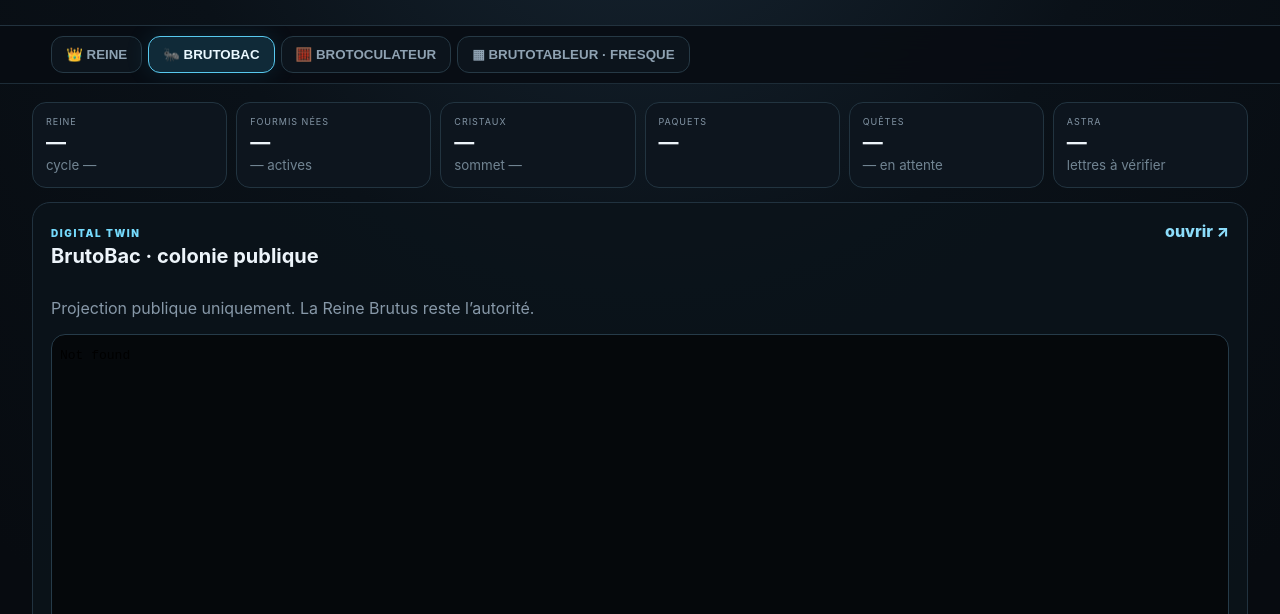
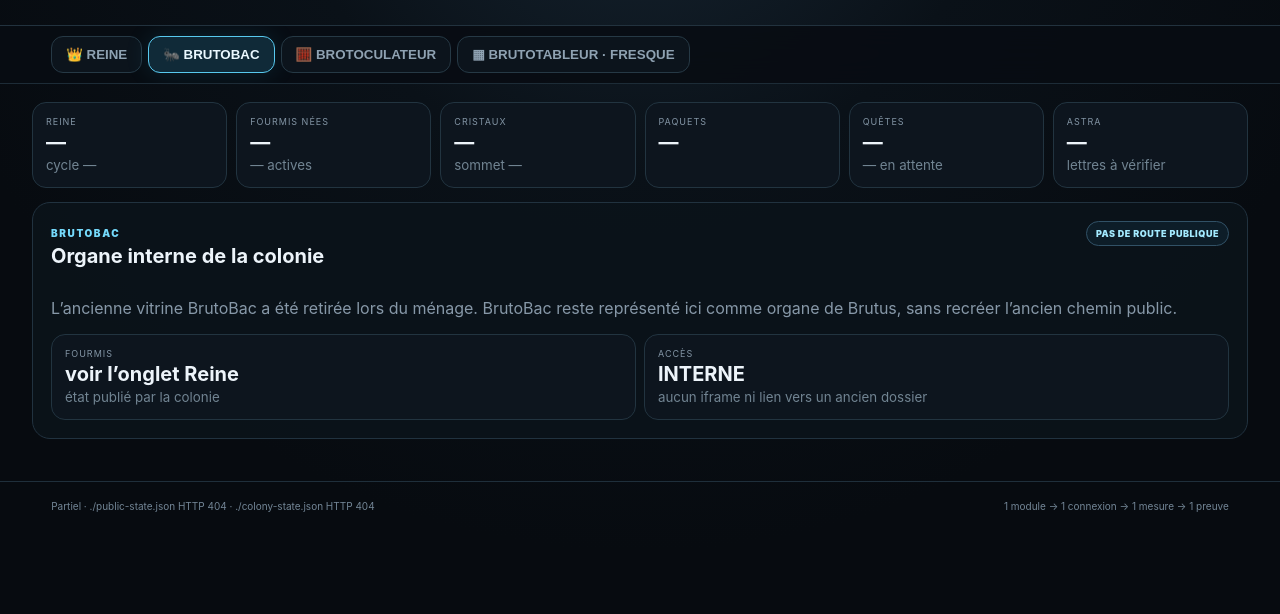
Before and after one commit to Topbrutus/Brutus, a website: page public/colony-vitrine/index.html in a window 1280 px wide. Both pictures are taken after a click on the button "🐜 BRUTOBAC". Shown: the part 186-800 px from the top of the page. Drawn offline with Linux system fonts and the light colour scheme; no server answers.

Commit message:
fix: remove stale BrutoBac public route from colony vitrine

```diff
--- a/public/colony-vitrine/index.html
+++ b/public/colony-vitrine/index.html
@@ -36,10 +36,13 @@
   </section>
 
   <section class="view" data-view="bac">
-    <article class="panel frame-panel">
-      <div class="panel-head"><div><span class="eyebrow">DIGITAL TWIN</span><h2>BrutoBac · colonie publique</h2></div><a href="/laboratoire/brutobac/" target="_blank" rel="noopener">ouvrir ↗</a></div>
-      <p class="note">Projection publique uniquement. La Reine Brutus reste l’autorité.</p>
-      <iframe title="BrutoBac public" src="/laboratoire/brutobac/" loading="lazy"></iframe>
+    <article class="panel">
+      <div class="panel-head"><div><span class="eyebrow">BRUTOBAC</span><h2>Organe interne de la colonie</h2></div><span class="badge">PAS DE ROUTE PUBLIQUE</span></div>
+      <p class="note">L’ancienne vitrine BrutoBac a été retirée lors du ménage. BrutoBac reste représenté ici comme organe de Brutus, sans recréer l’ancien chemin public.</p>
+      <div class="statgrid">
+        <div><span>FOURMIS</span><b id="bacAnts">voir l’onglet Reine</b><small>état publié par la colonie</small></div>
+        <div><span>ACCÈS</span><b>INTERNE</b><small>aucun iframe ni lien vers un ancien dossier</small></div>
+      </div>
     </article>
   </section>
 
```
